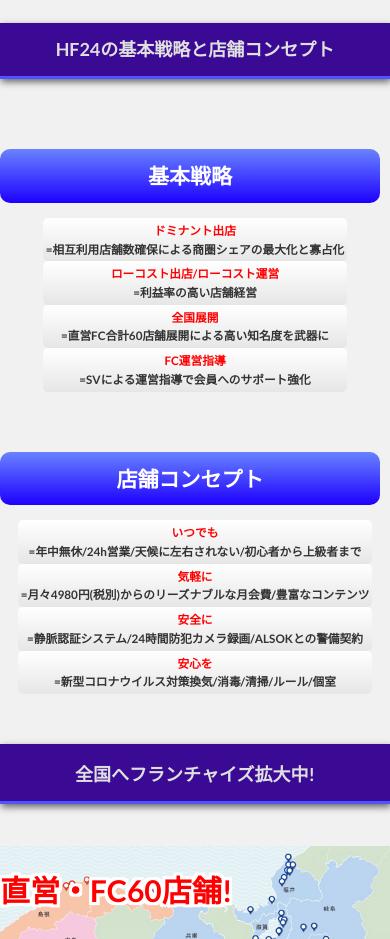
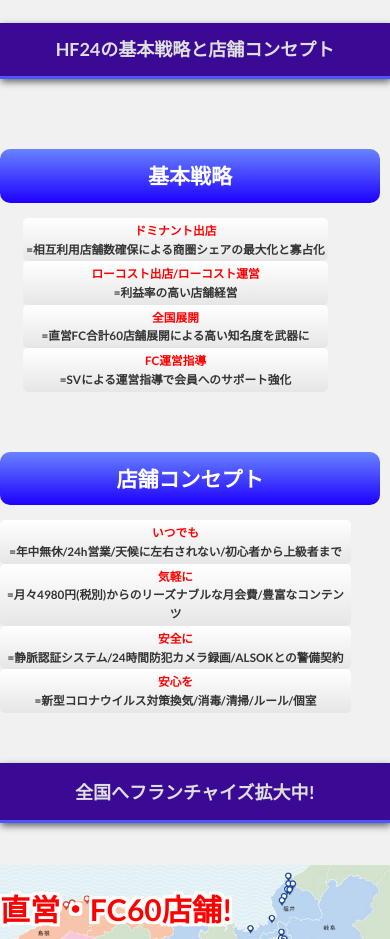
Before and after one commit to Low0409/FCsample, a plain HTML site: page index.html in a window 390 px wide. Shown: the part 1760-2699 px from the top of the page. Drawn offline with nearby package versions, Linux system fonts and the light colour scheme.

Commit message:
0301-sinend

```diff
--- a/css/style.css
+++ b/css/style.css
@@ -271,10 +271,15 @@ main {
 
 .colum {
     margin-right: 30px;
+
 }
-
+.colum-parent{
+    width: 10%;
+}
 .colum-detail {
     margin-top: 15px;
+    width: 90%;
+    padding-right: 15vw;
 }
 
 
@@ -321,7 +326,6 @@ main {
     color: #fff;
     font-size: calc(0.8em + 1vw);
     margin-top: 10px;
-    width: 100%;
 }
 
 
@@ -996,10 +1000,17 @@ a.btn-custom01:after {
     .row {
         flex-direction: column;
     }
-
+    .colum-parent{
+        width: 100%;
+    }
+    .colum-detail{
+        width: 100%;
+        padding-right: 0px;
+    }
     .v-text {
         -ms-writing-mode: tb-rl;
         writing-mode: horizontal-tb;
+        width: 100%;
     }
 
     .FCextending-red-text {
@@ -1324,4 +1335,7 @@ a.btn-custom01:after {
     .zoom {
         font-size: 34px;
     }
+    .colum-detail {
+        padding-right: 10vw;
+    }
 }
--- a/index.html
+++ b/index.html
@@ -91,8 +91,10 @@
         <h2 class="heading-blue fadeUpTrigger">HF24の基本戦略と店舗コンセプト</h2>
         <div class="concept">
             <div class="row">
-                <div class="colum">
-                    <h3 class="v-text">基本戦略</h3>
+                <div class="colum-parent">
+                    <div class="colum">
+                        <h3 class="v-text">基本戦略</h3>
+                    </div>
                 </div>
                 <div class="colum-detail">
                     <ul class="ul-concept">
@@ -104,8 +106,10 @@
                 </div>
             </div>
             <div class="row">
+                <div class="colum-parent">
                 <div class="colum">
                     <h3 class="v-text">店舗コンセプト</h3>
+                </div>
                 </div>
                 <div class="colum-detail">
                     <ul class="ul-concept">
```
